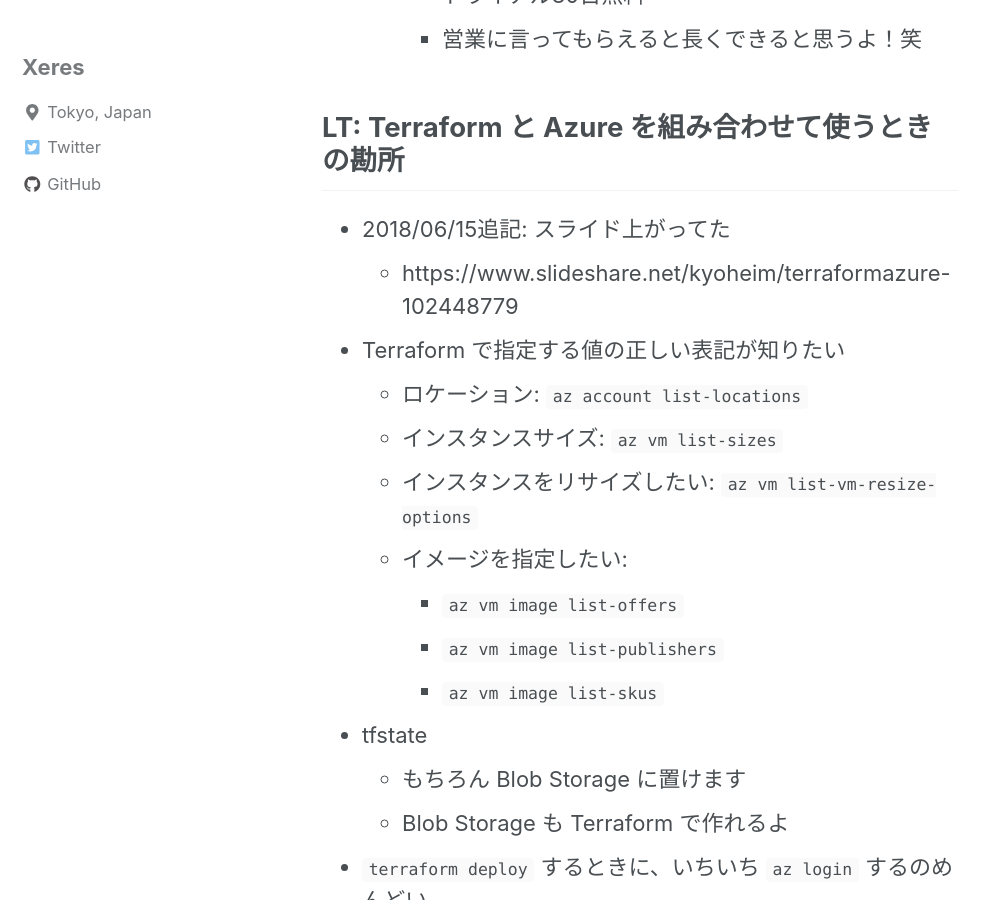
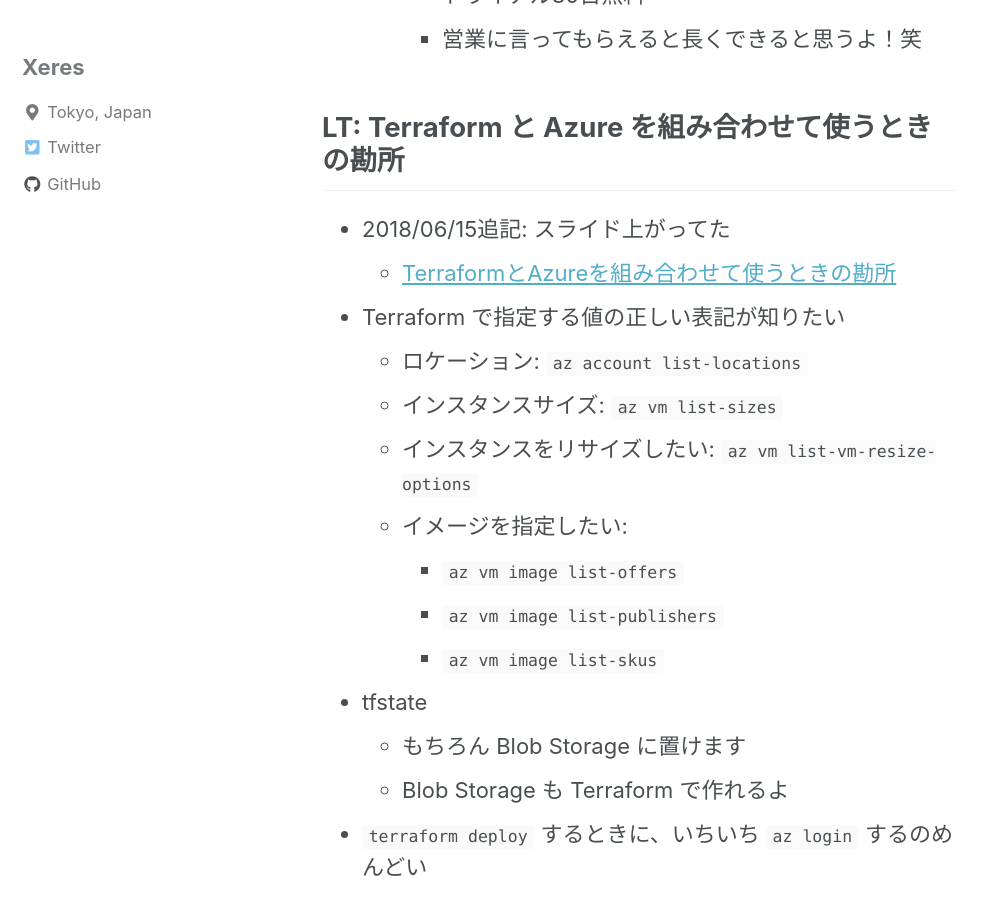
Before and after one commit to xeres/xeres.github.io, a Jekyll site: the page built from _posts/2018-06-14-easily-provision-it-infrastructure-with-terraform.md, in a window 1280 px wide and 900 px high, scrolled down 10157 px. Shown: the whole window, without its empty margins (0-990 px from the left). Built offline with Jekyll 4.4.1, drawn with Linux system fonts in a browser that asks for light colours; nearby versions of some CDN libraries.

Commit message:
Fixed to a slideshare link.

```diff
--- a/_posts/2018-06-14-easily-provision-it-infrastructure-with-terraform.md
+++ b/_posts/2018-06-14-easily-provision-it-infrastructure-with-terraform.md
@@ -215,7 +215,7 @@ date: 2018-06-15 21:00:00 +0900
 ## LT: Terraform と Azure を組み合わせて使うときの勘所
 
 - 2018/06/15追記: スライド上がってた
-  - https://www.slideshare.net/kyoheim/terraformazure-102448779
+  - [TerraformとAzureを組み合わせて使うときの勘所][terraform-with-azure]
 
 - Terraform で指定する値の正しい表記が知りたい
   - ロケーション: `az account list-locations`
@@ -324,3 +324,4 @@ date: 2018-06-15 21:00:00 +0900
 [terraform-aks-tutorial]: https://docs.microsoft.com/en-us/azure/terraform/terraform-create-k8s-cluster-with-tf-and-aks
 [ignite]: https://www.ignite.ci/
 [infra-ci-guide]: http://www.amazon.co.jp/o/ASIN/B07D2YCMJ5/xeres-22/
+[terraform-with-azure]: https://www.slideshare.net/kyoheim/terraformazure-102448779
```
